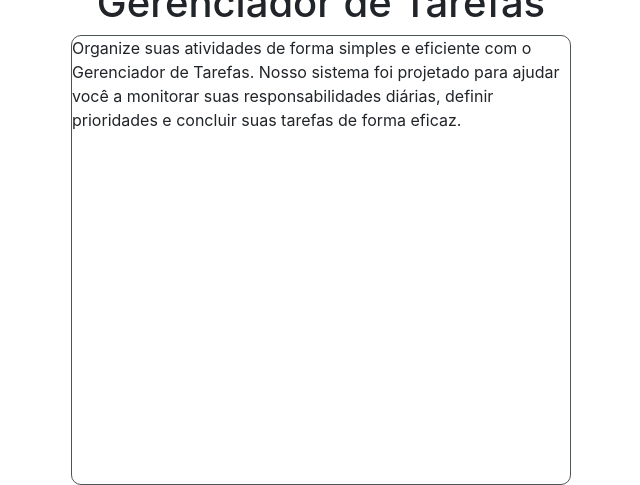
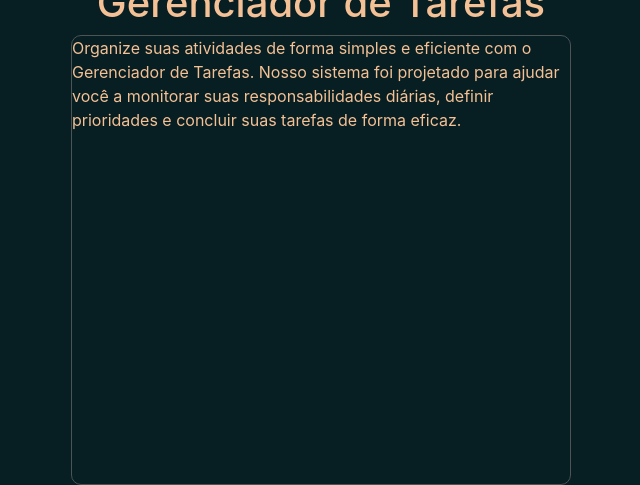
Before and after one commit to Robert-Cortez-Rudi/Gerenciamento_Tarefas, a Flask app: page / in a window 1280 px wide. Shown: the part 347-832 px from the top of the page, without its empty margins (319-959 px from the left). Run offline with Flask 3, Linux system fonts and the light colour scheme.

Commit message:
Alteração no style do arquivo base

```diff
--- a/static/css/base.css
+++ b/static/css/base.css
@@ -1,14 +1,18 @@
+body {
+    font-family: -apple-system,BlinkMacSystemFont,Segoe-UI,Roboto,Oxygen,Ubuntu,Cantarell,Fira-Sans,Droid-Sans,Helvetica-Neue,sans-serif;
+    background-color: #071E22;
+    color: #F4C095;
+}
+
+
 .custom-link {
     color: #1EA896;
 }
 
 .custom-link:hover {
-    color: #179180;
+    color: #1D7874;
 }
 
-html, body {
-    font-family: -apple-system,BlinkMacSystemFont,Segoe-UI,Roboto,Oxygen,Ubuntu,Cantarell,Fira-Sans,Droid-Sans,Helvetica-Neue,sans-serif;
-}
 
 .logo-custom:hover {
     color: #c5c7c7;
@@ -16,11 +20,11 @@ html, body {
 
 
 .custom-button {
-    background-color: #FF715B;
+    background-color: #1EA896;
     border: none;
 }
 
 .custom-button:hover {
-    background-color: #be5342;
+    background-color: #1D7874;
     border: none;
 }
```
